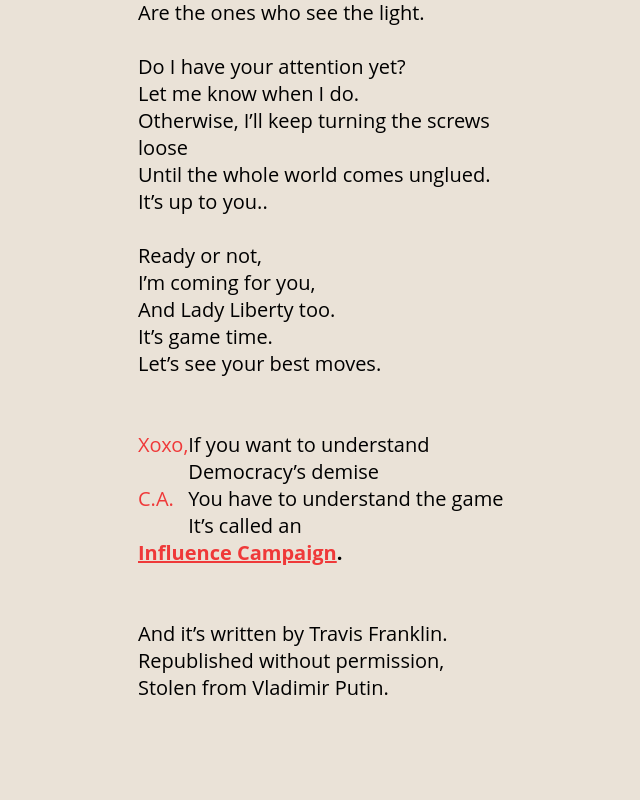
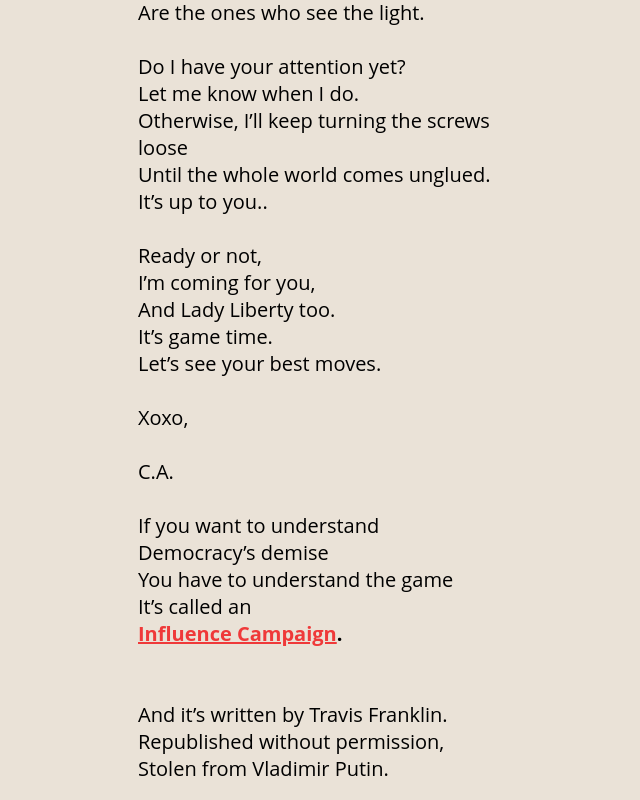
Before and after one commit to eat-grits/chuesday.chews, a plain HTML site: page index.html in a window 1280 px wide. Shown: the part 875-1675 px from the top of the page, without its empty margins (302-942 px from the left). Before the commit the page ends 1594 px from the top, so only its background shows below. Drawn offline with Linux system fonts and the light colour scheme.

Commit message:
Update index.html

```diff
--- a/index.html
+++ b/index.html
@@ -46,11 +46,10 @@ And Lady Liberty too.<br>
 It’s game time.<br>
 Let’s see your best moves.<br>
 <br>
-  <span style="color: #ef3939;">
 Xoxo,<br>
     <br>
 C.A.<br>
-  </span>
+
 
 <br>
 If you want to understand<br>
```
